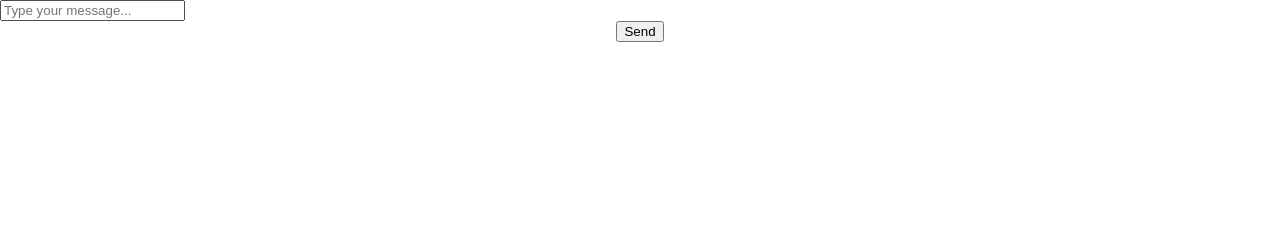
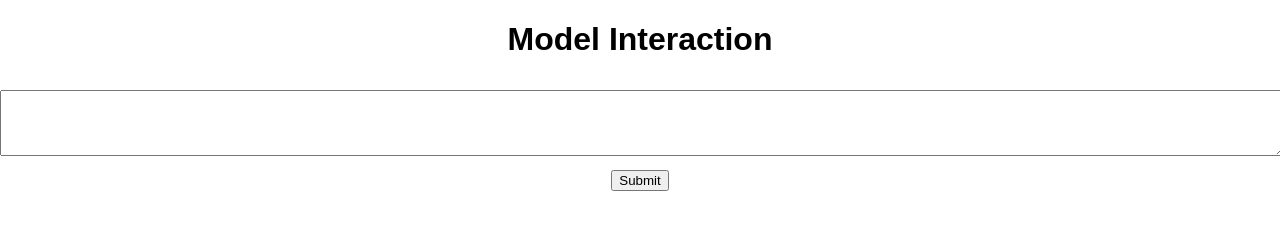
Before and after one commit to Ostertje/MYchat, a plain HTML site: page index.html in a window 1280 px wide. Drawn offline with Linux system fonts and the light colour scheme.

Commit message:
Update index.html

```diff
--- a/index.html
+++ b/index.html
@@ -3,13 +3,13 @@
 <head>
     <meta charset="UTF-8">
     <meta name="viewport" content="width=device-width, initial-scale=1.0">
-    <title>Blind Chat</title>
+    <title>Model Interaction</title>
     <link rel="stylesheet" href="styles.css">
 </head>
 <body>
-    <div id="chat-box"></div>
-    <input type="text" id="user-input" placeholder="Type your message...">
-    <button onclick="sendRequest()">Send</button>
+    <h1>Model Interaction</h1>
+    <textarea id="inputText" rows="4" cols="50"></textarea>
+    <button onclick="sendRequest()">Submit</button>
     <div id="output"></div>
     <script src="script.js"></script>
 </body>
```
